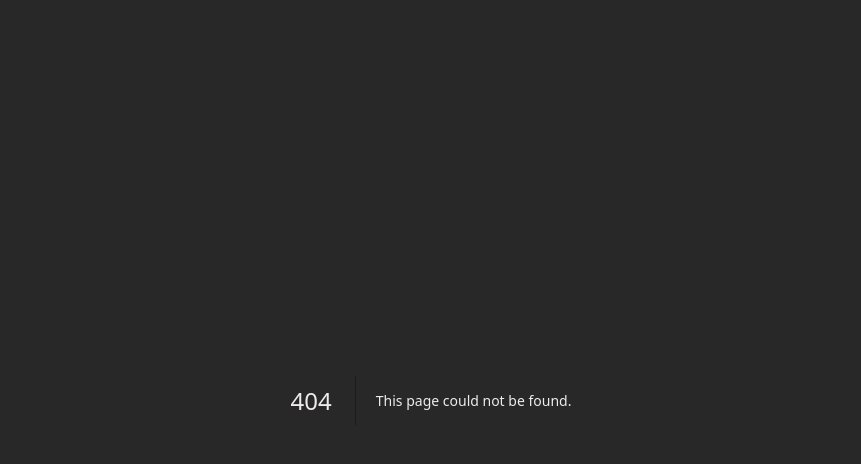
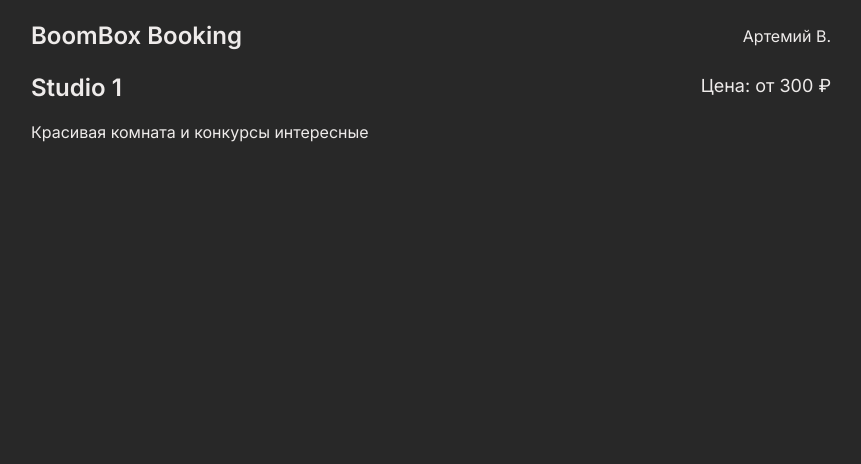
Before and after one commit to codEnjoyer/BeatBox-Booking-Frontend, a Next.js app: page /studio/1/room/1 in a window 1280 px wide. Before the commit this address had no page. Shown: the top 464 px of the page, without its empty margins (209-1070 px from the left). Built offline with nearby package versions, Linux system fonts and the light colour scheme.

Commit message:
add room page

```diff
--- a/src/app/page.js
+++ b/src/app/page.js
@@ -2,51 +2,10 @@
 import {useState, useEffect} from "react"
 import Header from "@/components/Header"
 import StudioCard from "@/components/StudioCard"
-import { studios as data } from '@/mock/data'
+import { studios } from '@/mock/data'
 
 
 export default function Home() {
-  const [studios, setStudios] = useState(data)
-
-  // useEffect(() => {
-  //   setStudios([{
-  //     title: "Tema studio",
-  //     image: "https://www.funnyart.club/uploads/posts/2022-02/1644887147_47-www-funnyart-club-p-fon-muzikalnaya-studiya-krasivo-63.jpg",
-  //     desc: "Студия с акцентом на качество звукоизоляции",
-  //     rating: "4.4",
-  //     openTime: "10:00",
-  //     closeTime: "22:00",
-  //     id: 1,
-  //   },
-  //   {
-  //     title: "Tema studio 2",
-  //     image: "https://styledejouy.ru/images/myz-study-import/37.jpg",
-  //     desc: "Лучшие инструменты в городе",
-  //     rating: "4.3",
-  //     openTime: "11:00",
-  //     closeTime: "22:00",
-  //     id: 2,
-  //   },
-  //   {
-  //     title: "Другая студия",
-  //     image: "https://kartinki.pibig.info/uploads/posts/2023-04/1681775348_kartinki-pibig-info-p-muzikalnaya-studiya-kartinki-arti-krasivo-4.jpg",
-  //     desc: "Студия для гитаристов и басистов",
-  //     rating: "3.2",
-  //     openTime: "10:00",
-  //     closeTime: "22:00",
-  //     id: 3,
-  //   },
-  //   {
-  //     title: "Studio the studio",
-  //     image: "https://i.pinimg.com/originals/b3/2b/aa/b32baa52ceefbbee3a23e37912a139e3.jpg",
-  //     desc: "Студия для всех-всех",
-  //     rating: "3.9",
-  //     openTime: "8:00",
-  //     closeTime: "23:00",
-  //     id: 4,
-  //   }
-  // ])}, [])
-
   return (
     <>
       <Header />
--- a/src/app/room/page.js
+++ /dev/null
@@ -1,13 +0,0 @@
-import Header from "@/components/Header"
-import Room from "@/components/Room"
-
-export default function RoomPage() {
-  return (
-    <>
-      <Header />
-      <main className="container">
-        <Room room={{title: "Tema studio"}}/>
-      </main>
-    </>
-  );
-}
--- a/src/app/studio/[slug]/page.js
+++ b/src/app/studio/[studio_id]/page.js
@@ -6,7 +6,7 @@ export default function StudioPage({ params }) {
     <>
       <Header />
       <main className="container">
-        <Studio id={params.slug} />
+        <Studio id={params.studio_id} />
       </main>
     </>
   );
--- /dev/null
+++ b/src/app/studio/[studio_id]/room/[room_id]/page.js
@@ -0,0 +1,12 @@
+import Header from "@/components/Header"
+import Room from "@/components/Room"
+import { studios } from "@/mock/data"
+
+export default function RoomPage({ params }) {
+	const studio = studios.find((studio) => +studio.id === +params.studio_id)
+	const room = studio.rooms.find((room) => +room.id === +params.room_id)
+	return <>
+		<Header />
+		<Room room={room} studio={studio} />
+	</>
+}
--- a/src/components/Header.js
+++ b/src/components/Header.js
@@ -1,7 +1,10 @@
+import Link from "next/link"
+
 export default function Header() {
 	return (
 		<header className="flex justify-between items-center container py-5 relative">
-			<span className="text-2xl font-semibold">BoomBox Booking</span>
+			<Link href="/" className="text-2xl font-semibold">BoomBox Booking</Link>
+			<Link href="/user">Артемий В.</Link>
 		</header>
 	)
 }
--- a/src/components/Room.js
+++ b/src/components/Room.js
@@ -1,7 +1,11 @@
-export default function Room({room}) {
+export default function Room({ room, studio }) {
 	return (
-        <div>
-            <h1>{room.title}</h1>
+        <div className="container">
+            <div className="flex justify-between">
+                <h1 className="text-2xl font-semibold mb-4">{room.title}</h1>
+                <span className="text-lg">Цена: от {room.price} ₽</span>
+            </div>
+            <p>{room.desc}</p>
         </div>
     );
 }
--- a/src/components/RoomCard.js
+++ b/src/components/RoomCard.js
@@ -1,8 +1,11 @@
 import Image from "next/image"
 import Link from "next/link"
+import { useRouter } from "next/navigation"
 
-export default function RoomCard({ room }) {
-	return <Link href="/room" className="block cool-card max-w-[360px]">
+export default function RoomCard({ room, studioId }) {
+	const router = useRouter()
+
+	return <Link href={`/studio/${studioId}/room/${room.id}`} className="block cool-card max-w-[360px]">
 		<div className="top flex justify-between mb-4 items-center">
 			<span className="title block text-lg font-semibold">{room.title}</span>
 			<span className="title block text-sm text-secondary">от {room.price} ₽</span>
--- a/src/components/Studio.js
+++ b/src/components/Studio.js
@@ -49,7 +49,7 @@ export default function Studio({ id }) {
 				<h2 className="text-lg font-semibold mb-3 relative">Комнаты:</h2>
 				<div className="rooms flex justify-between gap-4 flex-wrap mx-auto conte">{
 					studio.rooms.map((room, index) =>
-						<RoomCard room={room} key={index} />
+						<RoomCard room={room} studioId={ id } key={index} />
 					)
 				}</div>
 			</div>
--- a/src/mock/data.js
+++ b/src/mock/data.js
@@ -25,13 +25,15 @@ export const studios = [
         title: 'Studio 1',
         price: 300,
         image: 'https://avatars.mds.yandex.net/get-altay/4255939/2a00000182bc645d41cc85c85485e7f11218/orig',
-        desc: 'Красивая комната и конкурсы интересные'
+        desc: 'Красивая комната и конкурсы интересные',
+        id: 1,
       },
       {
         title: 'Studio 2',
         price: 900,
         image: 'https://avatars.mds.yandex.net/get-altay/2809325/2a00000174112d0ca99d1dbbbf6d44bf42eb/orig',
-        desc: 'Здесь записывались Мэйби Бэйби и Дора'
+        desc: 'Здесь записывались Мэйби Бэйби и Дора',
+        id: 2,
       }
     ],
     reviews: [
@@ -82,8 +84,9 @@ export const studios = [
       {
         title: 'Studio',
         price: 350,
-        image: 'https://avatars.mds.yandex.net/get-altay/4255939/2a00000182bc645d41cc85c85485e7f11218/orig',
-        desc: 'Просторная студия со всеми плюшками'
+        image: 'https://i.pinimg.com/originals/c4/bf/b2/c4bfb22de1f23841c83fc3023930fd88.png',
+        desc: 'Просторная студия со всеми плюшками',
+        id: 3,
       },
     ],
     reviews: [
@@ -134,22 +137,26 @@ export const studios = [
       {
         title: 'Синяя комната',
         price: 350,
-        image: 'https://avatars.mds.yandex.net/get-altay/4255939/2a00000182bc645d41cc85c85485e7f11218/orig',
+        image: 'https://rusinfo.info/wp-content/uploads/0/2/e/02ea28b04247fba2ca8a804b1762ccbc.jpg',
+        id: 4,
       },
       {
         title: 'Деревянная комната',
         price: 400,
-        image: 'https://avatars.mds.yandex.net/get-altay/4255939/2a00000182bc645d41cc85c85485e7f11218/orig',
+        image: 'https://soundex.ru/forum/uploads/monthly_2019_02/32C9C9CA-971E-4C45-9E6A-01FF313B011E.jpeg.857b8aceccf9f78df9f75d9b8eacfef2.jpeg',
+        id: 5,
       },
       {
         title: 'Цветная комната',
         price: 300,
-        image: 'https://avatars.mds.yandex.net/get-altay/4255939/2a00000182bc645d41cc85c85485e7f11218/orig',
+        image: 'https://sun9-58.userapi.com/impg/oNMWnUFoJyOlL1DAHfmtk5CjIi73Iog-tnoM_g/H3XjAFgaJls.jpg?size=807x500&quality=96&sign=2bafc177651f1038803f07dcdd9fc370&c_uniq_tag=Lpo9zjztWaU4cvlEZy1JFFxn7VNBJUT1GwTXR_C6cNs&type=album',
+        id: 6,
       },
       {
         title: 'Малая комната',
         price: 200,
-        image: 'https://avatars.mds.yandex.net/get-altay/4255939/2a00000182bc645d41cc85c85485e7f11218/orig',
+        image: 'https://bogatyr.club/uploads/posts/2023-02/thumbs/1677606772_bogatyr-club-p-pomeshchenie-dlya-repetitsii-foni-krasivo-83.jpg',
+        id: 7,
       },
     ],
     reviews: [
@@ -188,8 +195,6 @@ export const studios = [
     closeTime: "23:00",
     id: 4,
 
-    options: `Тарелки — 50 ₽
-        Инструменты — 50 ₽`,
     contacts: [
       {
         title: 'phone',
@@ -202,14 +207,18 @@ export const studios = [
     ],
     rooms: [
       {
-        title: 'Синяя комната',
-        price: 350,
-        image: 'https://avatars.mds.yandex.net/get-altay/4255939/2a00000182bc645d41cc85c85485e7f11218/orig',
+        title: 'Дешевая комната',
+        price: 150,
+        image: 'https://colodu.club/uploads/posts/2022-10/1666213926_24-colodu-club-p-muzikalnaya-komnata-dizain-oboi-27.jpg',
+        desc: 'Тесная комната для всех',
+        id: 8,
       },
       {
-        title: 'Деревянная комната',
-        price: 400,
-        image: 'https://avatars.mds.yandex.net/get-altay/4255939/2a00000182bc645d41cc85c85485e7f11218/orig',
+        title: 'Дорогая комната',
+        price: 900,
+        image: 'https://www.politusic.com/wp-content/uploads/2013/11/drums-in-larg-room-sonic-ranch-studio.jpg',
+        desc: 'Просторная комната для всех',
+        id: 9,
       },
     ],
   }
```
